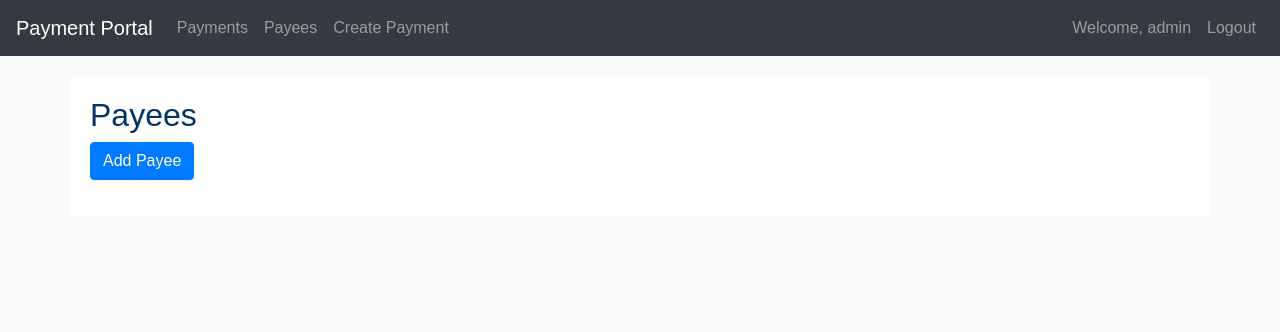
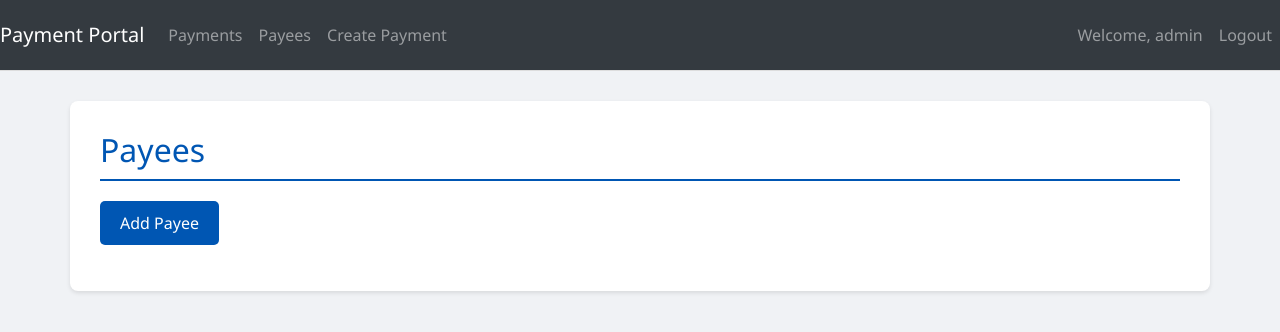
Before and after one commit to Papi1997/MY-FINAL-PROJECT, a Django app: page /payees/ in a window 1280 px wide. Shown: the top 332 px of the page. Run offline with Django 5.2, Linux system fonts and the light colour scheme; a user stored in the database is signed in; data that the repository does not hold is empty; some libraries are stand-ins or nearby versions.

Commit message:
I will make the appearance more friendly.

```diff
--- a/static/css/style.css
+++ b/static/css/style.css
@@ -1,17 +1,79 @@
 body {
-    font-family: Arial, sans-serif;
-    background-color: #f8f9fa;
+    font-family: 'Segoe UI', Tahoma, Geneva, Verdana, sans-serif;
+    background-color: #f0f2f5;
+    color: #333;
 }
 
 .navbar {
-    margin-bottom: 20px;
+    background-color: #fff;
+    border-bottom: 1px solid #ddd;
+    margin-bottom: 30px;
+    padding: 15px 0;
 }
 
 .container {
     background-color: #ffffff;
-    padding: 20px;
-    border-radius: 5px;
+    padding: 30px;
+    border-radius: 8px;
+    box-shadow: 0 2px 4px rgba(0, 0, 0, 0.1);
 }
 h2{
-    color: #003366
+    color: #0056b3;
+    border-bottom: 2px solid #0056b3;
+    padding-bottom: 10px;
+    margin-bottom: 20px;
 }
+
+a {
+    color: #0056b3;
+    text-decoration: none;
+}
+
+a:hover {
+    text-decoration: underline;
+}
+
+.form-group {
+    margin-bottom: 20px;
+}
+
+.form-control {
+    border-radius: 5px;
+    border: 1px solid #ccc;
+    padding: 10px;
+    width: 100%;
+}
+
+.btn {
+    background-color: #0056b3;
+    color: #fff;
+    padding: 10px 20px;
+    border: none;
+    border-radius: 5px;
+    cursor: pointer;
+    transition: background-color 0.3s;
+}
+
+.btn:hover {
+    background-color: #004494;
+}
+
+.table {
+    width: 100%;
+    margin-bottom: 20px;
+    border-collapse: collapse;
+}
+
+.table th, .table td {
+    padding: 12px;
+    border: 1px solid #ddd;
+    text-align: left;
+}
+
+.table th {
+    background-color: #f2f2f2;
+}
+
+.table-hover tbody tr:hover {
+    background-color: #f5f5f5;
+}
```
